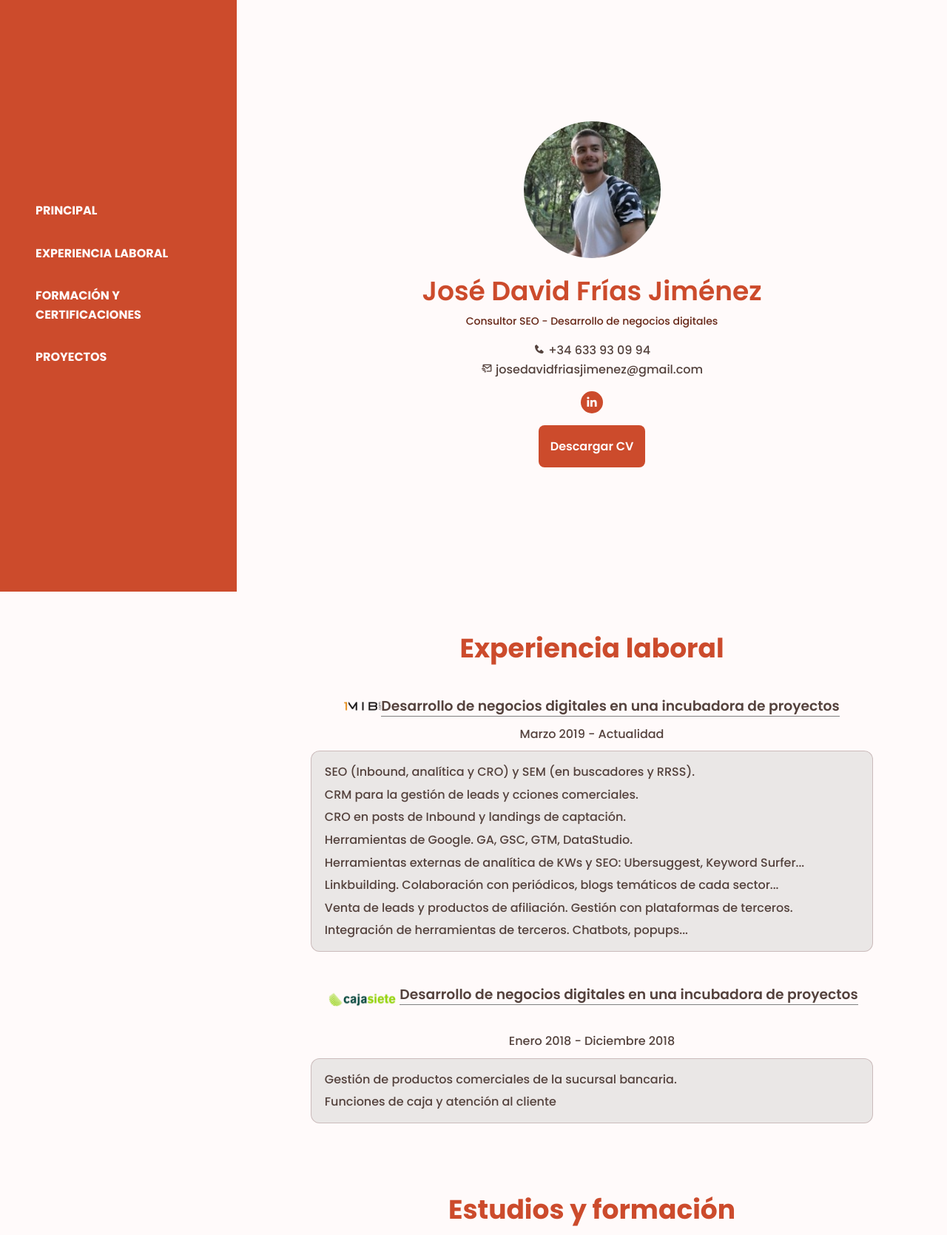
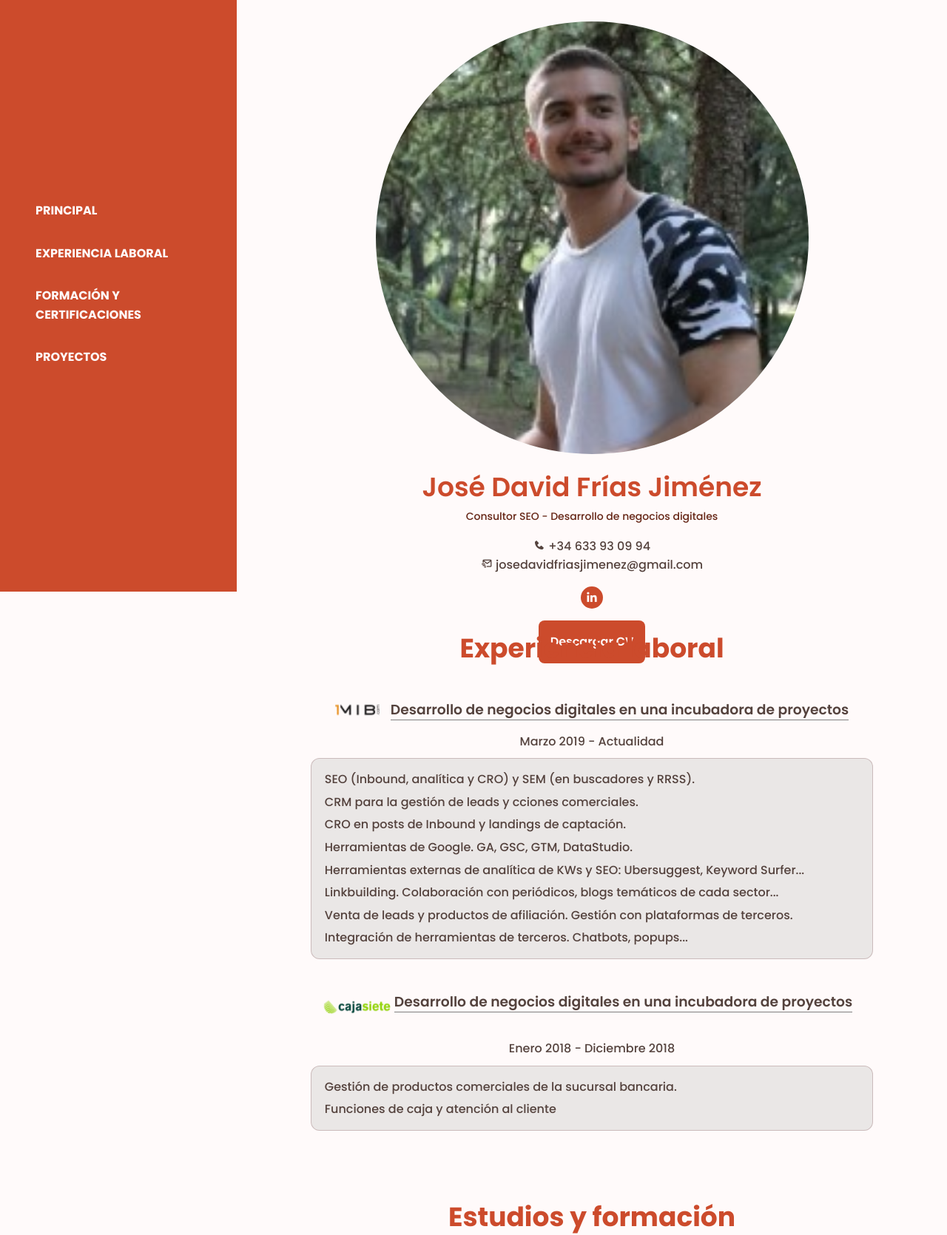
Before and after one commit to jdfj94/CV, a PHP site: page / in a window 1280 px wide. Shown: the top 1670 px of the page at 74% size. Run offline with PHP 8.4, Linux system fonts and the light colour scheme.

Commit message:
CV foto granfe

```diff
--- a/CV.css
+++ b/CV.css
@@ -246,7 +246,7 @@
     }
 
     .home__img img{
-        width: 185px;
+        width: 585px;
     }
 
     .home__title{
@@ -325,6 +325,12 @@
         align-items: center;
     }
 
+    .experiencia__1-1-imagen{
+        height: 60px;
+        width: auto;
+        margin-right: 15px;
+    }
+
     .experiencia__1-imagen{
         width: 100px;
         height: 100px;
@@ -366,6 +372,7 @@
 
     .experiencia__2{
         margin-bottom: 0;
+        margin-right: 15px;
     }
 
     /* ---- EDUCATION ---- */
```
